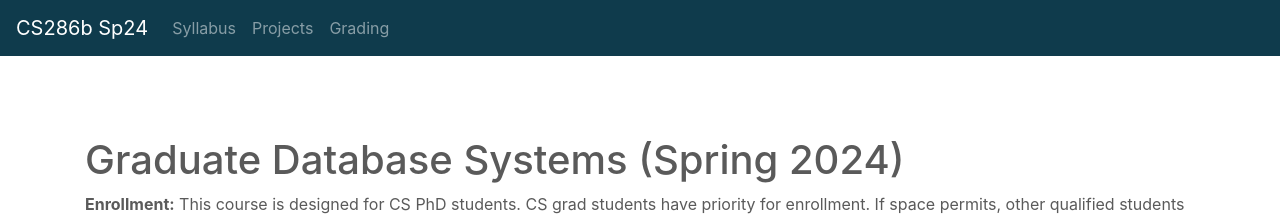
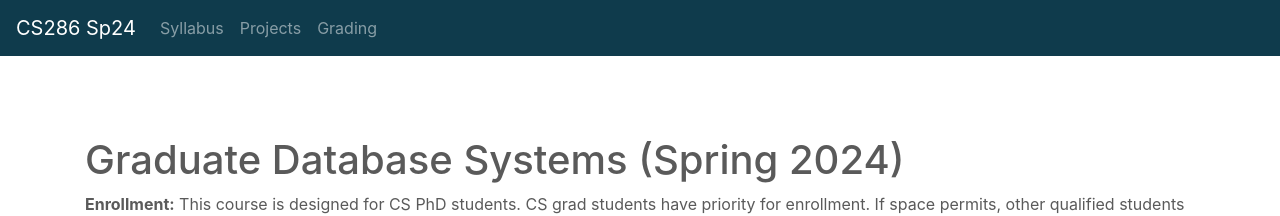
Before and after one commit to jhellerstein/cs286-sp24, a Jekyll site: the page built from index.md, in a window 1280 px wide. Shown: the top 216 px of the page. Built offline with Jekyll 4.4.1, drawn with Linux system fonts in a browser that asks for light colours; nearby versions of some CDN libraries; our own code applies the rules of GitHub Pages for plain Markdown files.

Commit message:
fix banner

```diff
--- a/_includes/navigation.html
+++ b/_includes/navigation.html
@@ -1,6 +1,6 @@
 <header>
   <nav class="navbar navbar-expand-md navbar-dark" style="background-color: #0F3B4C">
-    <a class="navbar-brand" href="#">CS286b Sp24</a>
+    <a class="navbar-brand" href="#">CS286 Sp24</a>
     <button class="navbar-toggler" type="button" data-toggle="collapse" data-target="#navbarCollapse"
       aria-controls="navbarCollapse" aria-expanded="false" aria-label="Toggle navigation">
       <span class="navbar-toggler-icon"></span>
```
